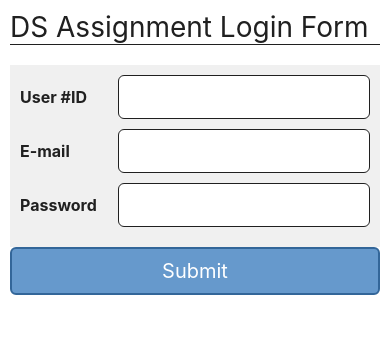
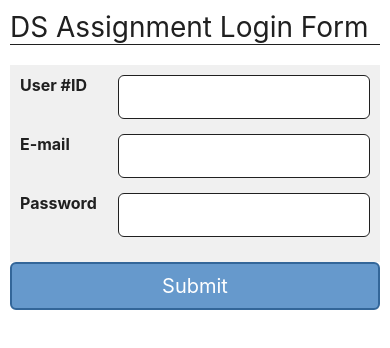
Before and after one commit to Scionar/rn-assignment-ds, a React Native app: screen / in a window 390 px wide. Shown: the top 348 px of the page. Built offline with nearby package versions, Linux system fonts and the light colour scheme.

Commit message:
Combine label under Textarea component and add error messae

```diff
--- a/src/components/Label.tsx
+++ b/src/components/Label.tsx
@@ -8,7 +8,14 @@ type TLabel = {
 };
 
 const Label = ({ children }: TLabel) => {
-  return <Text style={styles.label}>{children}</Text>;
+  return (
+    <Text
+      style={styles.label}
+      importantForAccessibility="no"
+      accessibilityElementsHidden>
+      {children}
+    </Text>
+  );
 };
 
 const styles = StyleSheet.create({
@@ -16,7 +23,7 @@ const styles = StyleSheet.create({
     color: colors.black,
     fontSize: 16,
     fontWeight: 'bold',
-    alignSelf: 'center',
+    alignSelf: 'flex-start',
     marginRight: 10,
     minWidth: '25%',
   },
--- a/src/components/TextField.tsx
+++ b/src/components/TextField.tsx
@@ -1,17 +1,29 @@
 import React from 'react';
-import { StyleSheet, TextInput, View } from 'react-native';
+import { StyleSheet, Text, TextInput, View } from 'react-native';
 
 import colors from '@ds/styles/colors';
+import Label from './Label';
 
 type TTextField = {
+  label: string;
   onChangeText: (text: string) => void;
   secureTextEntry?: boolean;
   value: string;
+  error?: string;
 };
 
-const TextField = ({ onChangeText, secureTextEntry, value }: TTextField) => {
+const TextField = ({
+  label,
+  onChangeText,
+  secureTextEntry,
+  value,
+  error,
+}: TTextField) => {
+  const accessibilityLabel = error ? `${label}, ${error}` : label;
+
   return (
     <View style={styles.container}>
+      <Label>{label}</Label>
       <TextInput
         style={styles.textInput}
         autoCapitalize={'none'}
@@ -19,13 +31,15 @@ const TextField = ({ onChangeText, secureTextEntry, value }: TTextField) => {
         onChangeText={onChangeText}
         value={value}
         secureTextEntry={secureTextEntry}
+        accessibilityLabel={accessibilityLabel}
       />
+      <Text style={styles.errorText}>{error}</Text>
     </View>
   );
 };
 
 const styles = StyleSheet.create({
-  container: { flexGrow: 1, justifyContent: 'center' },
+  container: { flexGrow: 1, alignItems: 'stretch', flexDirection: 'column' },
   textInput: {
     height: 44,
     backgroundColor: colors.white,
@@ -34,6 +48,10 @@ const styles = StyleSheet.create({
     borderRadius: 6,
     padding: 5,
   },
+  errorText: {
+    color: colors.red,
+    paddingTop: 5,
+  },
 });
 
 export default TextField;
--- a/src/styles/colors.ts
+++ b/src/styles/colors.ts
@@ -1,4 +1,5 @@
 export default {
   white: '#ffffff',
   black: '#202020',
+  red: '#FF0000',
 };
```
